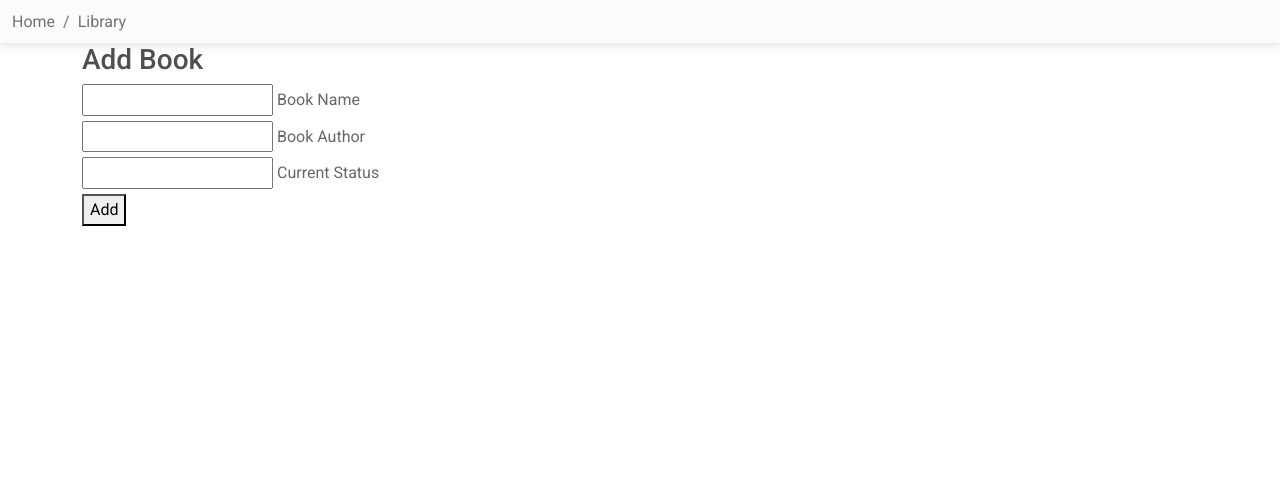
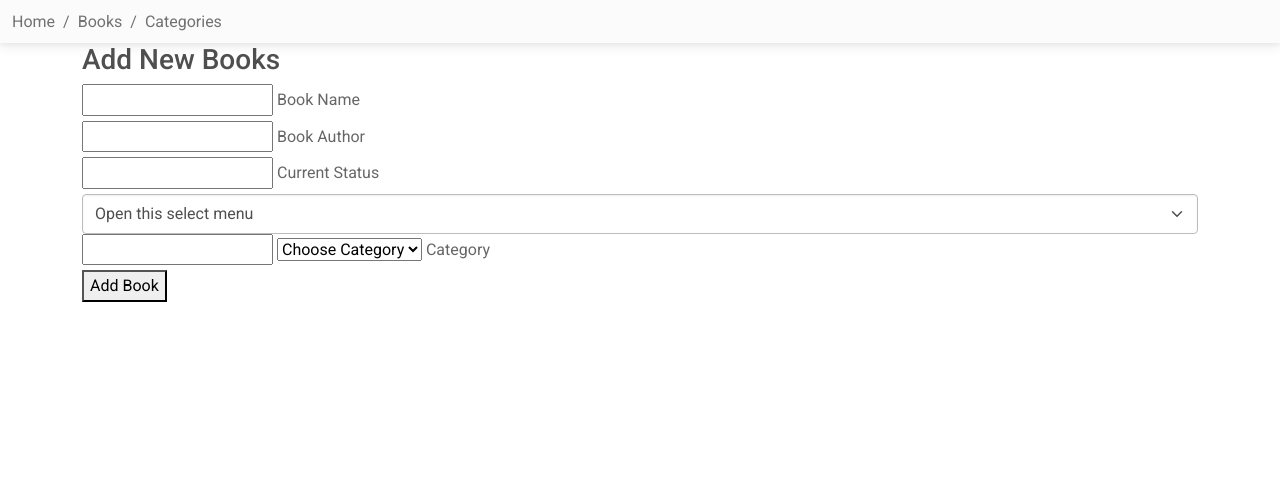
Before and after one commit to magz-dev/book-library, a Flask app: page /add_book in a window 1280 px wide. Shown: the top 501 px of the page. Run offline with Flask 3, Linux system fonts and the light colour scheme; some libraries are stand-ins or nearby versions.

Commit message:
Add input fields in add_book.html file

```diff
--- a/booklibrary/models.py
+++ b/booklibrary/models.py
@@ -13,7 +13,7 @@ class Category(db.Model):
 
 class Book(db.Model):
     id = db.Column(db.Integer, primary_key=True)
-    book_name = db.Column(db.String(50), unique=True, nullable=False)
+    book_title = db.Column(db.String(50), unique=True, nullable=False)
     book_author = db.Column(db.String(30), nullable=False)
     current_status = db.Column(db.Boolean, nullable=False)
     category_id = db.Column(db.Integer, db.ForeignKey("category.id", ondelete="CASCADE"), nullable=False)
--- a/booklibrary/templates/add_book.html
+++ b/booklibrary/templates/add_book.html
@@ -1,31 +1,58 @@
 {% extends 'base.html' %}
 {% block content %}
 
-<h3>Add Book</h3>
+<h3>Add New Books</h3>
 
 <div class="">
 <form class="col s12" method="POST" action="{{ url_for('add_book') }}">
+         <!-- Book name -->
+
 <div class="row">
     <div class="form-outline">
         <input type="text" id="book_title" name="book_title" class="validate" required />
         <label class="form-label" for="book_title">Book Name</label>
       </div>
 </div>
+         <!-- Book author -->
+
 <div class="row">
     <div class="form-outline">
         <input type="text" id="book_author" name="book_author" class="validate" required />
         <label class="form-label" for="book_author">Book Author</label>
       </div>
 </div>
+         <!-- Current status -->
+
 <div class="row">
     <div class="form-outline">
-        <input type="text" id="current_status" name="current_status" class="validate" required />
+        <input type="text" id="current_status" name="current_status" minlength="5" maxlength="25" class="validate" required />
         <label class="form-label" for="current_status">Current Status</label>
+        <select class="form-select" aria-label="Default select example">
+            <option selected>Open this select menu</option>
+            <option value="1">Read</option>
+            <option value="2">Not Read</option>
+            <option value="3">Currently Reading</option>
+          </select>
       </div>
 </div>
+         <!-- Book category -->
+
+<div class="row">
+    <div class="form-outline">
+        <input type="text" id="category_id" name="category_id" class="validate" required />
+        <select id="category_id" name="category_id" class="validate" required>
+            <option value="" disabled selected>Choose Category</option>
+            {% for category in categories %}
+                <option value="{{ category.id }}">{{ category.category_name }}</option>
+            {% endfor %}
+        </select>
+        <label class="form-label" for="category_id">Category</label>
+      </div>
+</div>
+
 <div class="">
     <div>
-        <button type="submit" class="btn-lg btn-primary">Add</button>
+        <button type="submit" class="btn-lg btn-primary">Add Book</button>
     </div>
 
     </div>
--- a/booklibrary/templates/base.html
+++ b/booklibrary/templates/base.html
@@ -28,9 +28,13 @@ rel="stylesheet"
               <li class="breadcrumb-item">
                 <a href="{{ url_for('home') }}">Home</a>
               </li>
+              <li class="breadcrumb-item">
+                <a href="{{ url_for('add_book') }}">Books</a>
+              </li>
+
 
               <li class="breadcrumb-item">
-                <a href="{{ url_for('categories') }}">Library</a>
+                <a href="{{ url_for('categories') }}">Categories</a>
             </ol>
           </nav>
         </div>
```
